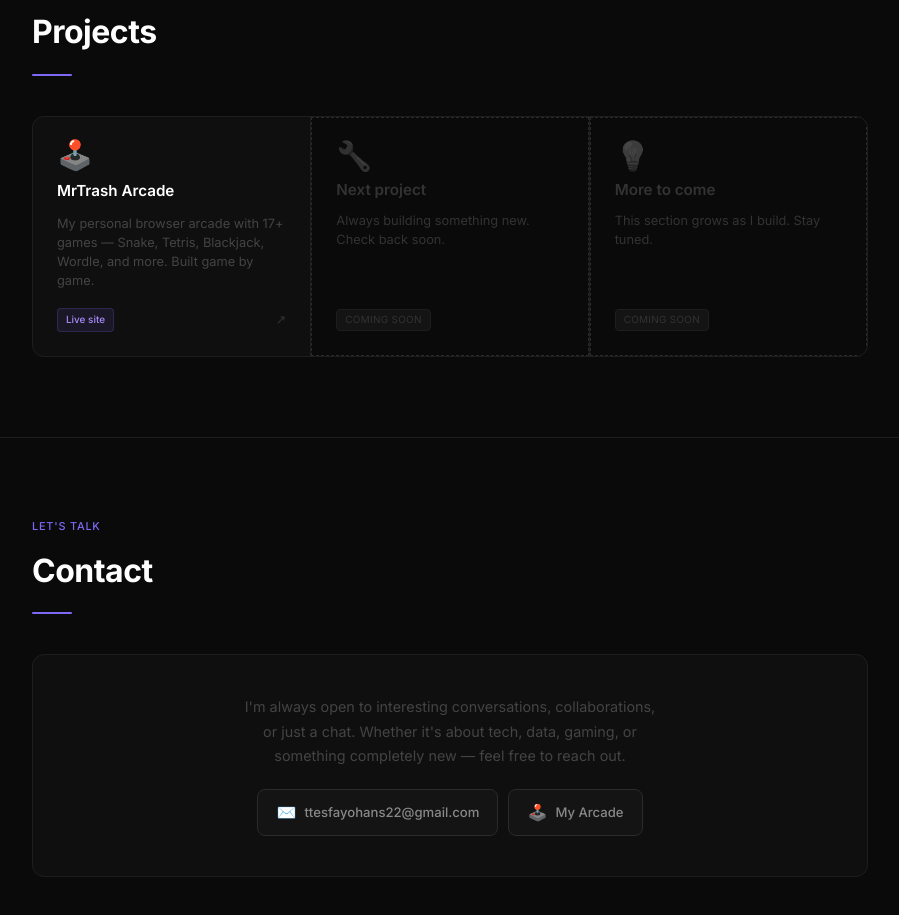
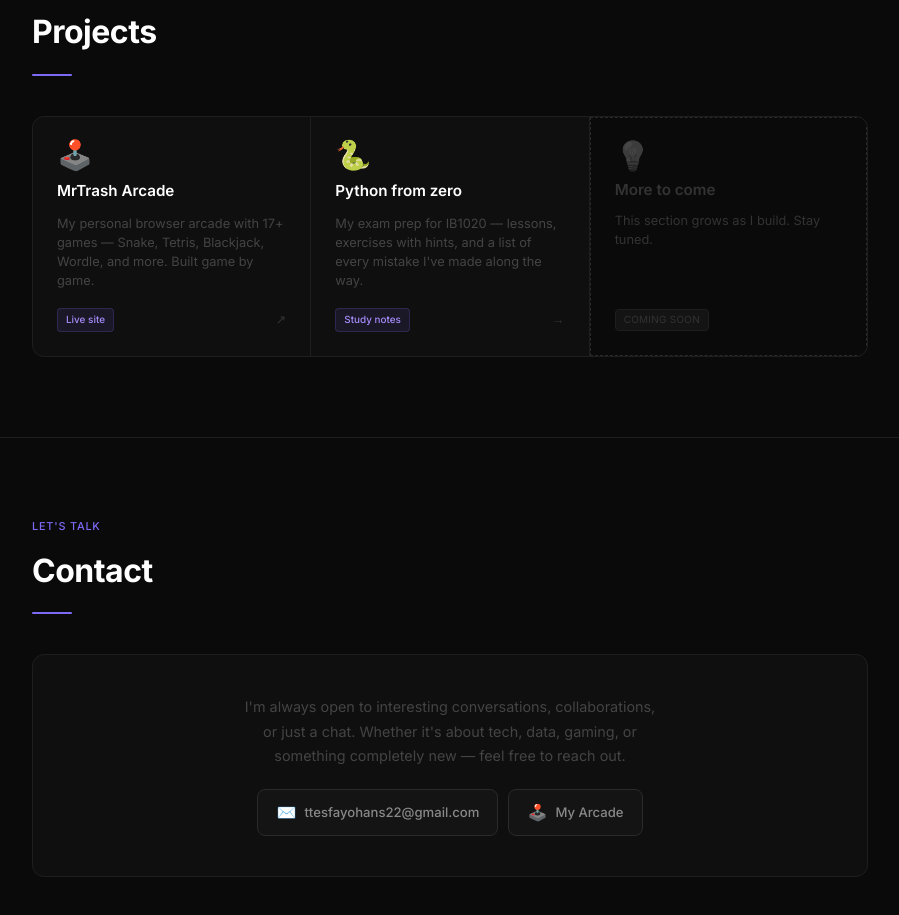
Before and after one commit to MRFIRE-GOD/Portofolio, a plain HTML site: page index.html in a window 1280 px wide. Shown: the part 2029-2944 px from the top of the page, without its empty margins (190-1089 px from the left). Drawn offline with Linux system fonts and the light colour scheme.

Commit message:
Legg til Python-siden under Projects
Co-Authored-By: Claude Opus 5.5 <noreply@anthropic.com>
Claude-Session: https://claude.ai/code/session_012wTQ8amaDt5Kg22iF7zDMy

```diff
--- a/index.html
+++ b/index.html
@@ -282,12 +282,15 @@ footer span{color:var(--accent)}
       </div>
     </a>
 
-    <div class="coming-card">
-      <div class="project-emoji">🔧</div>
-      <div class="project-title">Next project</div>
-      <div class="project-desc">Always building something new. Check back soon.</div>
-      <span class="coming-badge">Coming soon</span>
-    </div>
+    <a class="project-card" href="/python.html">
+      <div class="project-emoji">🐍</div>
+      <div class="project-title">Python from zero</div>
+      <div class="project-desc">My exam prep for IB1020 — lessons, exercises with hints, and a list of every mistake I've made along the way.</div>
+      <div class="project-footer">
+        <span class="project-tag">Study notes</span>
+        <span class="project-arrow">→</span>
+      </div>
+    </a>
 
     <div class="coming-card">
       <div class="project-emoji">💡</div>
```
